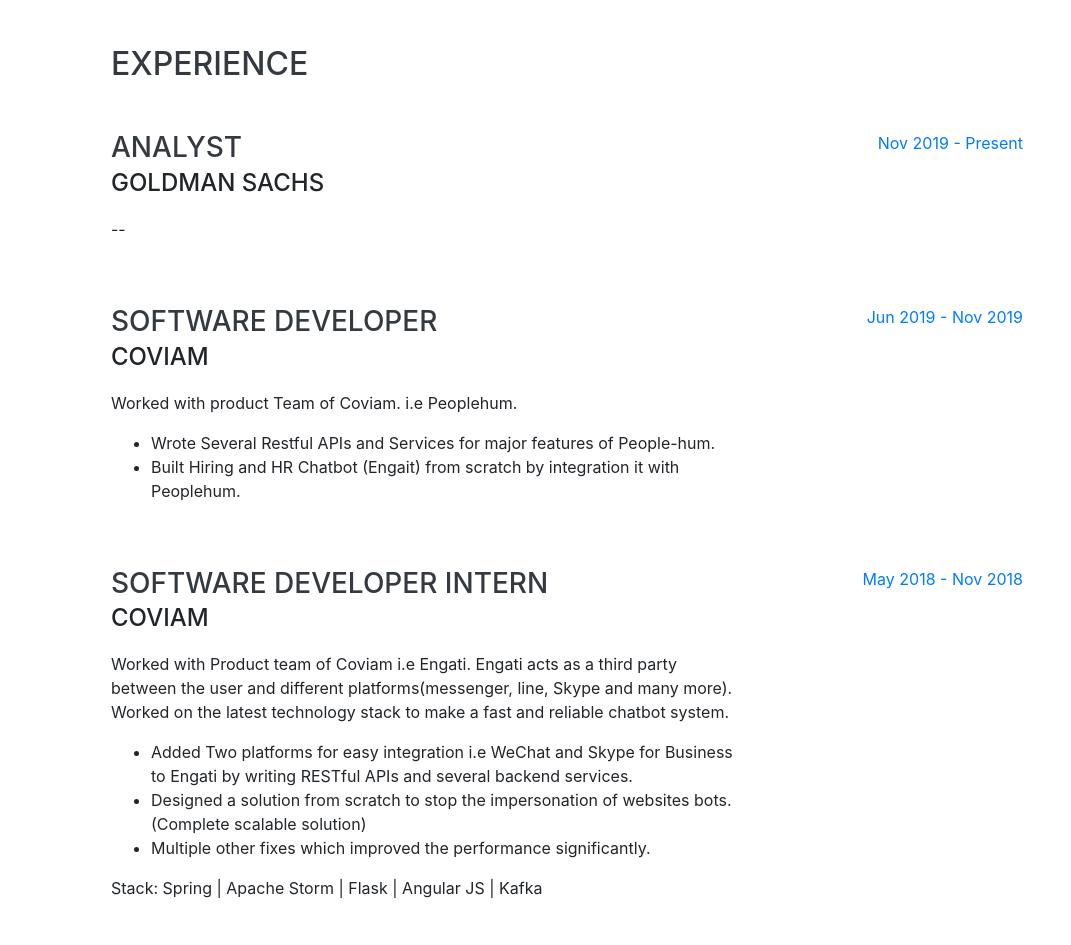
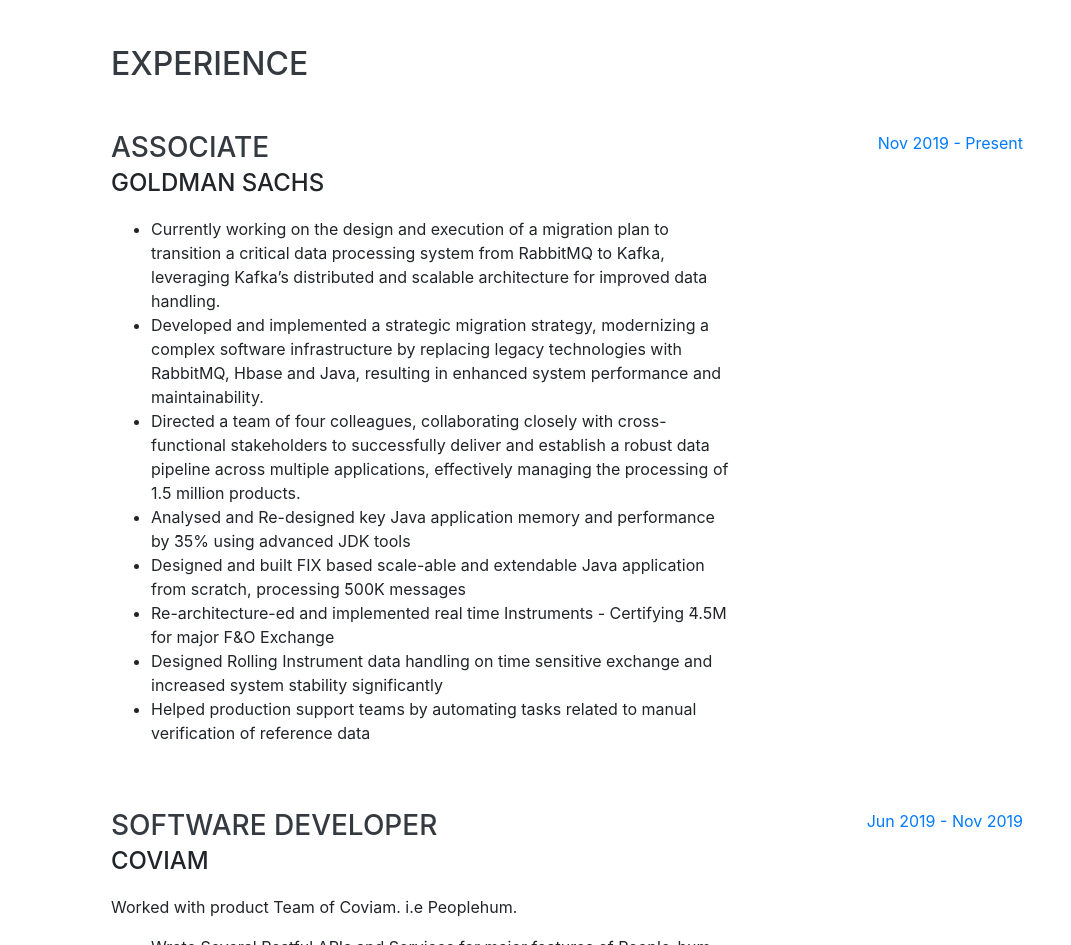
Before and after one commit to sandeepgupta007/portfolio, a website with bundled scripts: page index.html in a window 1280 px wide. Shown: the part 804-1749 px from the top of the page, without its empty margins (209-1280 px from the left). Built offline with nearby package versions, Linux system fonts and the light colour scheme; a web font is replaced by a local one.

Commit message:
Updating experience from Goldman

```diff
--- a/index.html
+++ b/index.html
@@ -69,7 +69,7 @@
         <div class="subheading mb-5"> Bengaluru, KA 560102 ·
           <a href="mailto:name@email.com">gupta41sandeep@gmail.com</a>
         </div>
-        <p class="lead mb-5">I'm a recent graduate from IIIT Jabalpur, working with Goldman Sachs. Experienced on working with a variety of software development projects. Working to leverage agile frameworks to provide a robust synopsis for high level overviews.</p>
+        <p class="lead mb-5">I'm a seasoned software developer with over 4+ Years of Experience at Goldman Sachs, Experienced on working with a variety of software development projects. Working to leverage agile frameworks to provide a robust synopsis for high level overviews.</p>
         <div class="social-icons">
           <a href="https://www.linkedin.com/in/sandeepgupta7/">
             <i class="fab fa-linkedin-in"></i>
@@ -95,9 +95,20 @@
 
         <div class="resume-item d-flex flex-column flex-md-row justify-content-between mb-5">
           <div class="resume-content">
-            <h3 class="mb-0">Analyst</h3>
+            <h3 class="mb-0">Associate </h3>
             <div class="subheading mb-3">Goldman Sachs</div>
-            <p> -- </p>
+            <p>
+              <ul>
+                <li> Currently working on the design and execution of a migration plan to transition a critical data processing system from RabbitMQ to Kafka, leveraging Kafka’s distributed and scalable architecture for improved data handling. </li>
+                <li> Developed and implemented a strategic migration strategy, modernizing a complex software infrastructure by replacing legacy technologies with RabbitMQ, Hbase and Java, resulting in enhanced system performance and maintainability. </li>
+                <li> Directed a team of four colleagues, collaborating closely with cross-functional stakeholders to successfully deliver and establish a robust data pipeline across multiple applications, effectively managing the processing of 1.5 million products. </li>
+                <li> Analysed and Re-designed key Java application memory and performance by ̃35% using advanced JDK tools </li>
+                <li> Designed and built FIX based scale-able and extendable Java application from scratch, processing ̃500K messages </li>
+                <li> Re-architecture-ed and implemented real time Instruments - Certifying ̃4.5M for major F&O Exchange </li>
+                <li> Designed Rolling Instrument data handling on time sensitive exchange and increased system stability significantly</li>
+                <li> Helped production support teams by automating tasks related to manual verification of reference data </li>
+              </ul>
+          </p>
           </div>
           <div class="resume-date text-md-right">
             <span class="text-primary">Nov 2019 - Present</span>
```
